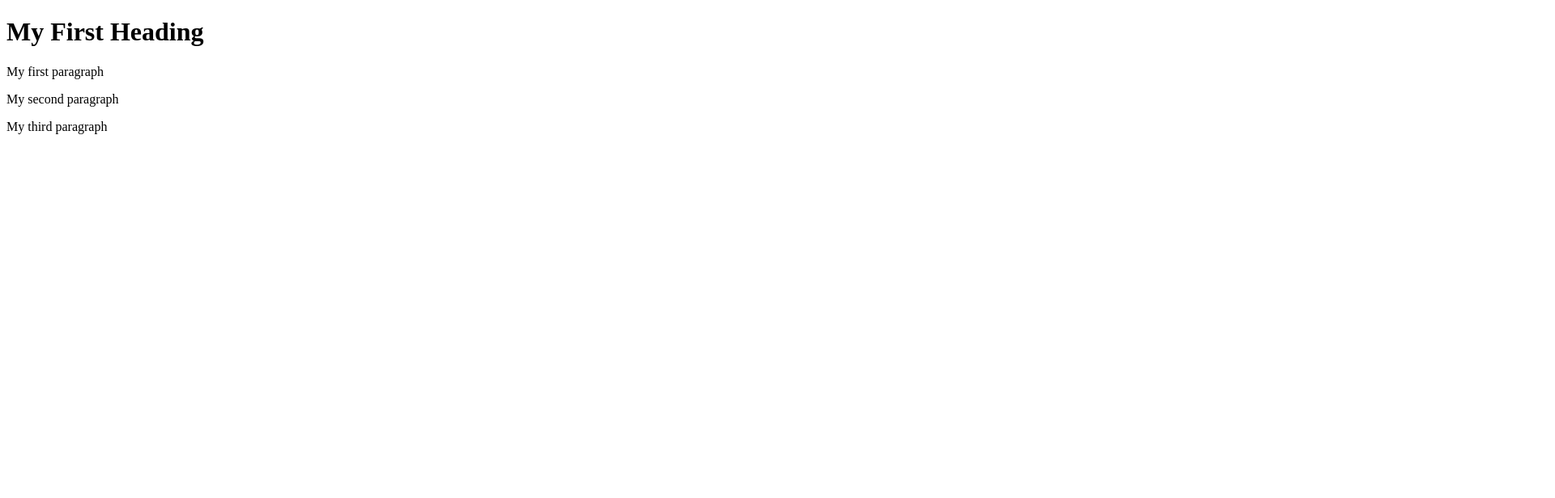
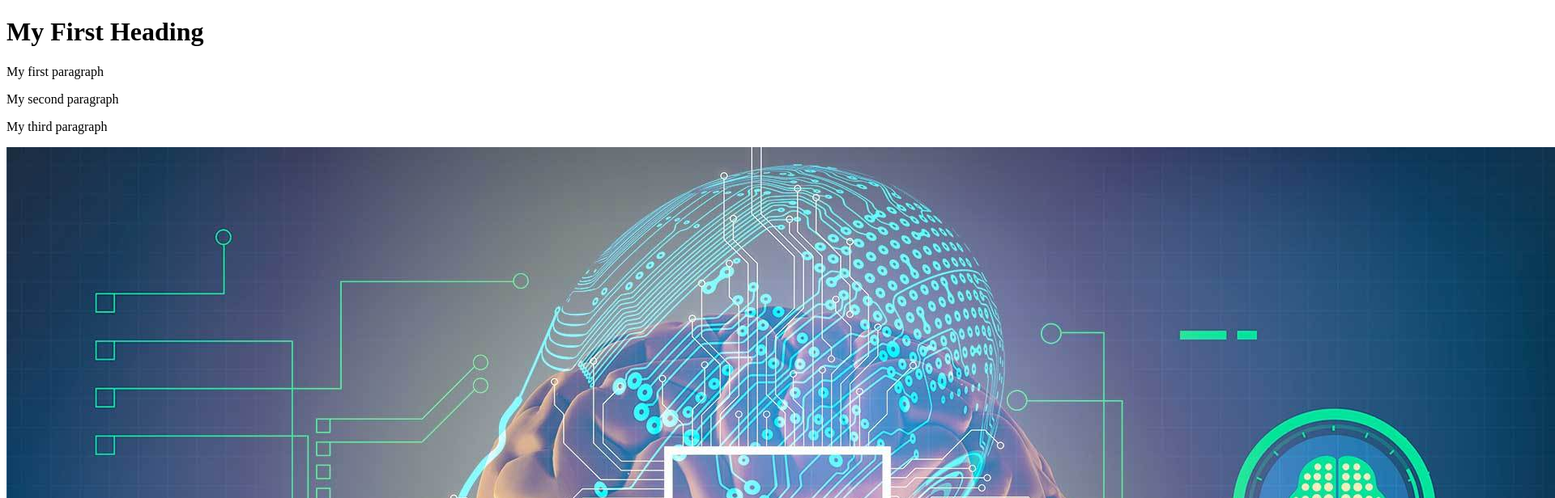
Before and after one commit to CarloLintag/GitHubDemo, a plain HTML site: page index.html in a window 1280 px wide. Shown: the top 616 px of the page at 81% size, 1920 px wide, since content can reach past the window. Drawn offline with Linux system fonts and the light colour scheme.

Commit message:
Added image

```diff
--- a/index.html
+++ b/index.html
@@ -7,5 +7,7 @@
 <p>My second paragraph</p>
 
 <p>My third paragraph</p>
+
+<img src="ai.jpg" alt="ai">
 </body>
 </html>
```
